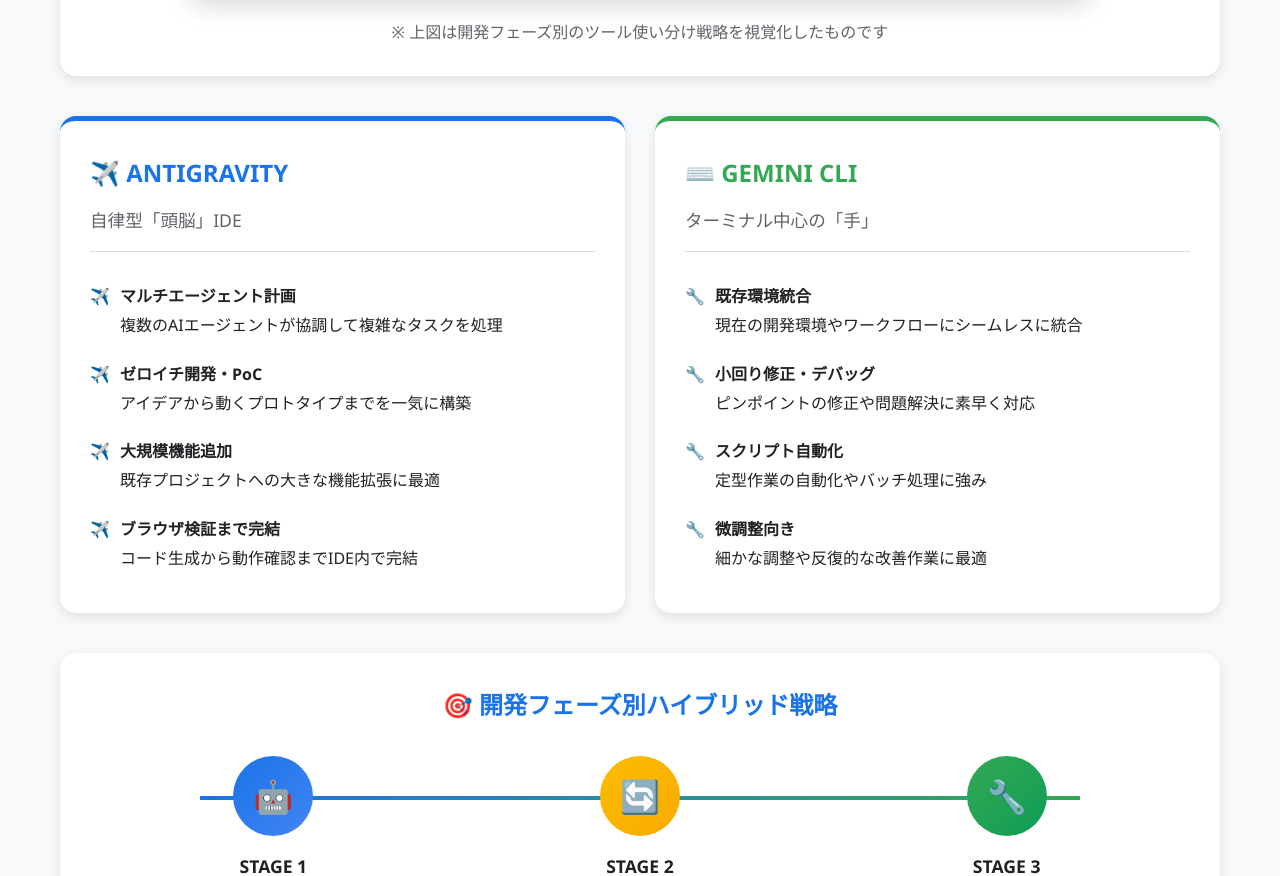
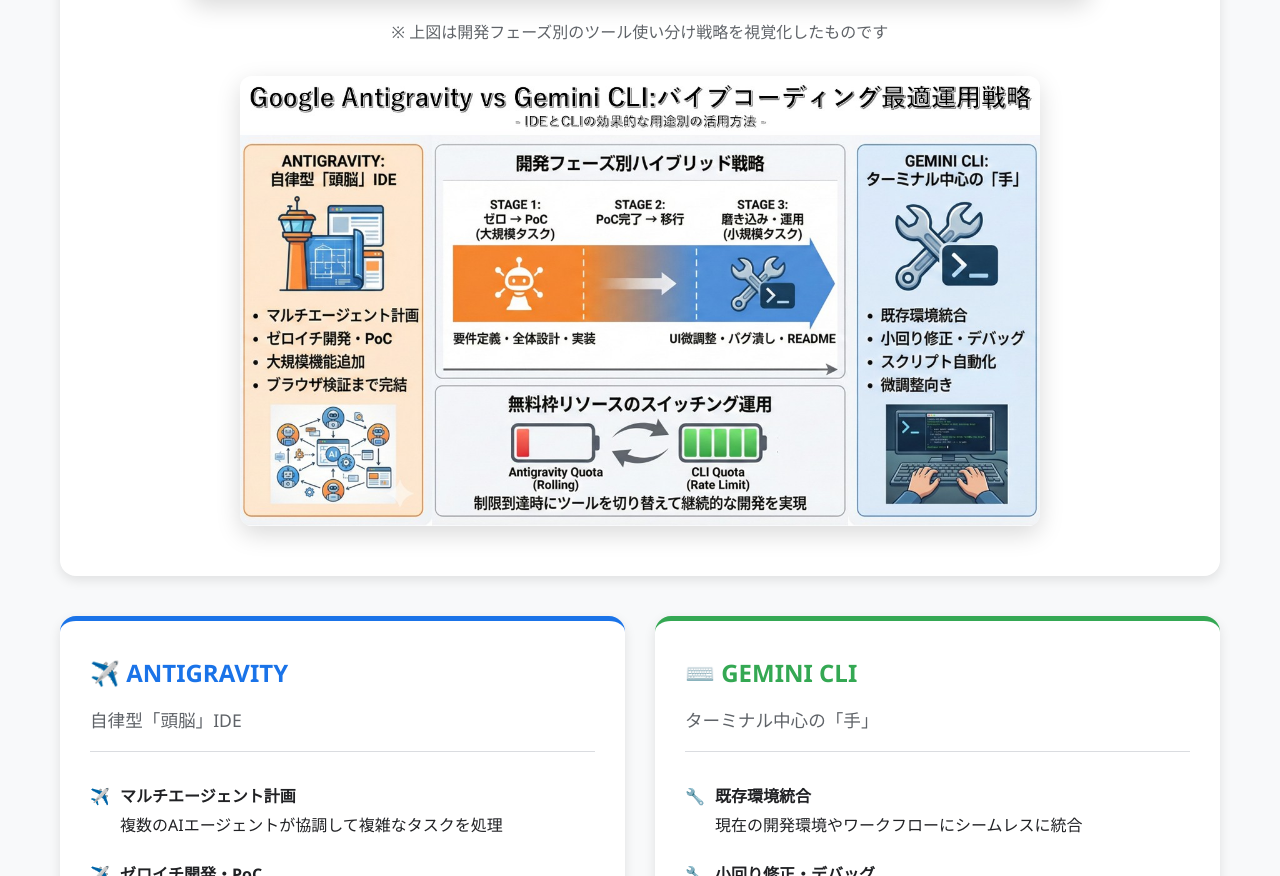
Before and after one commit to igashira0324/html-report, a plain HTML site: page 20251228/index.html in a window 1280 px wide. Shown: the part 1185-2061 px from the top of the page. Drawn offline with Linux system fonts and the light colour scheme.

Commit message:
Add info.jpg to infographic section in 20251228

```diff
--- a/20251228/index.html
+++ b/20251228/index.html
@@ -562,7 +562,9 @@
             <img src="https://www.genspark.ai/api/files/s/S6VtWMrd" alt="Google Antigravity vs Gemini CLI インフォグラフィック" class="infographic-image">
             <p style="text-align: center; color: var(--text-secondary); margin-top: 15px;">
                 ※ 上図は開発フェーズ別のツール使い分け戦略を視覚化したものです
+            <img src="./info.jpg" alt="追加情報" class="infographic-image" style="margin-top: 30px; max-width: 800px;">
             </p>
+
         </section>
 
         <!-- ツール比較 -->
```
